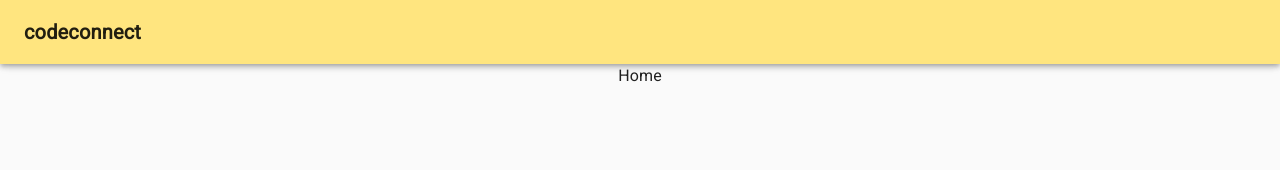
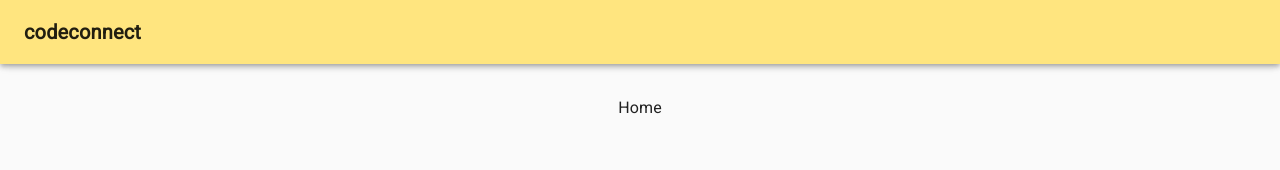
Before and after one commit to ma-lina/codeconnect, a React (Create React App) app in the folder client/: page / in a window 1280 px wide. Shown: the top 170 px of the page. Built offline with nearby package versions, Linux system fonts and the light colour scheme.

Commit message:
increates spacing at the top, added a class for the branding text with fira code font

```diff
--- a/client/src/App.css
+++ b/client/src/App.css
@@ -1,5 +1,10 @@
 .App {
   text-align: center;
-  margin-top: 4rem;
+  margin-top: 6rem;
   margin-bottom: 6rem;
+  /* font-family: 'Roboto' */
 }
+
+.branding-text {
+  font-family: 'Fira Code', monospace;
+}
```
